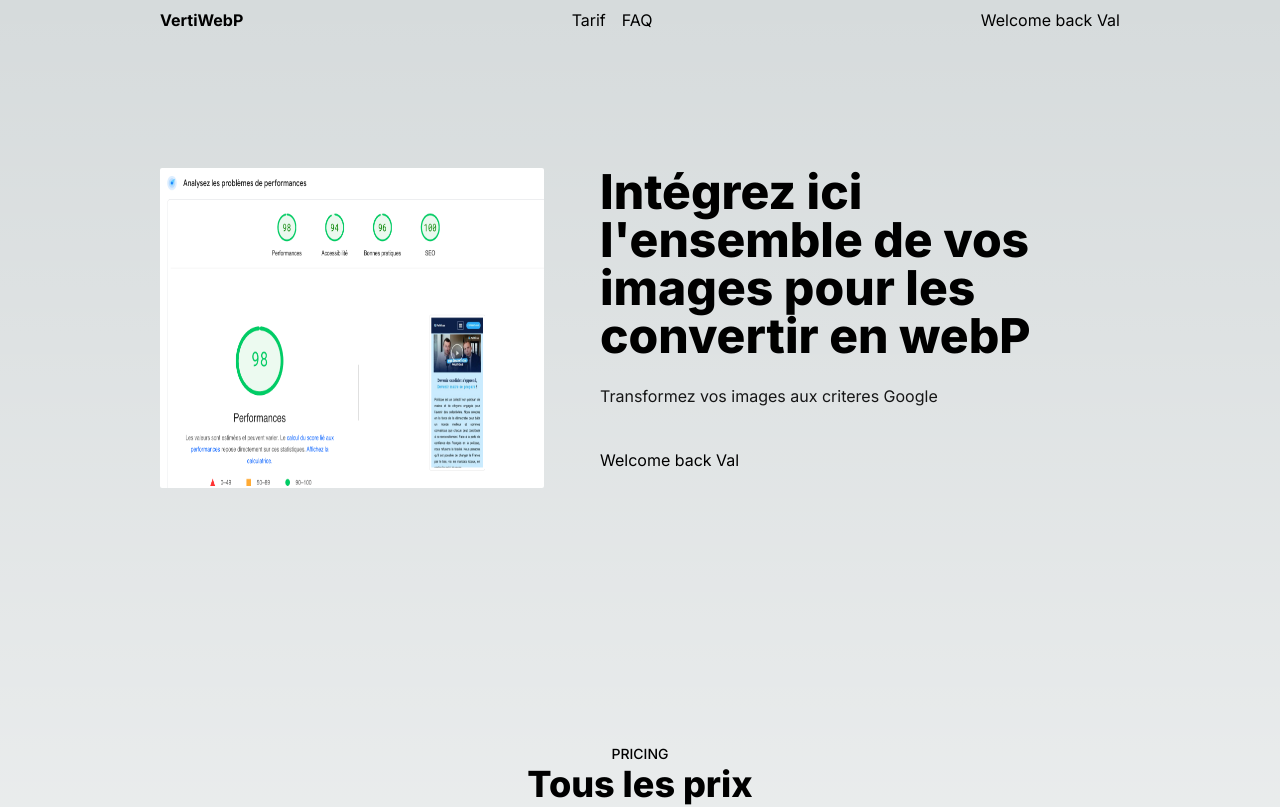
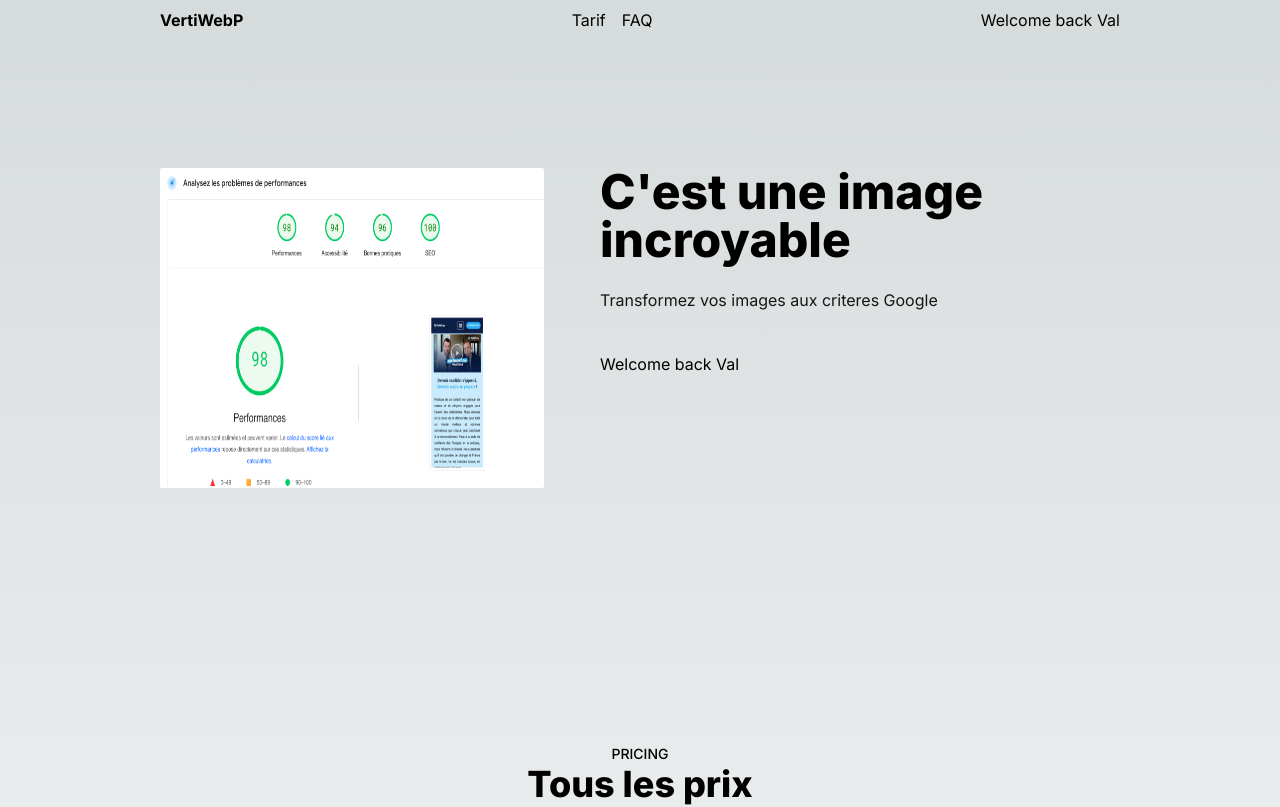
Before and after one commit to Valentin74490/codefast-saas, a Next.js app: page / in a window 1280 px wide. Shown: the top 807 px of the page. Built offline with nearby package versions, Linux system fonts and the light colour scheme.

Commit message:
résolutino probleme vercel

```diff
--- a/app/page.js
+++ b/app/page.js
@@ -30,7 +30,7 @@
         <Image src={pagespeed} alt="pagespeed" className="rounded-sm w-96 h-80" />
         <div>
         <h1 className="text-4xl lg:text-5xl font-extrabold mb-6">
-          Intégrez ici l'ensemble de vos images pour les convertir en webP
+        <p>C&apos;est une image incroyable</p>
         </h1>
         <div className="opacity-90 mb-10">
           Transformez vos images aux criteres Google
```
